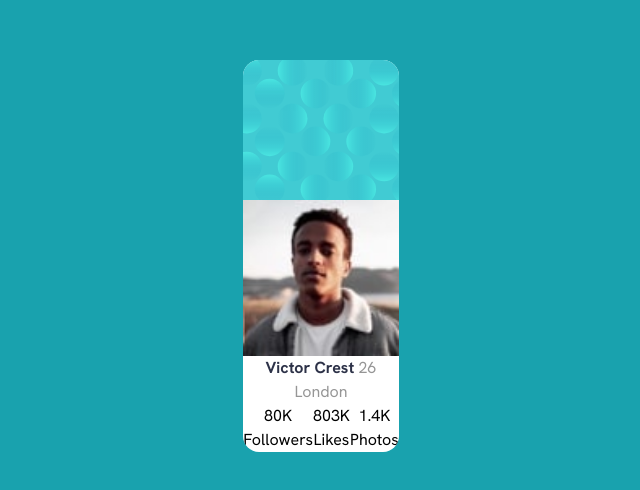
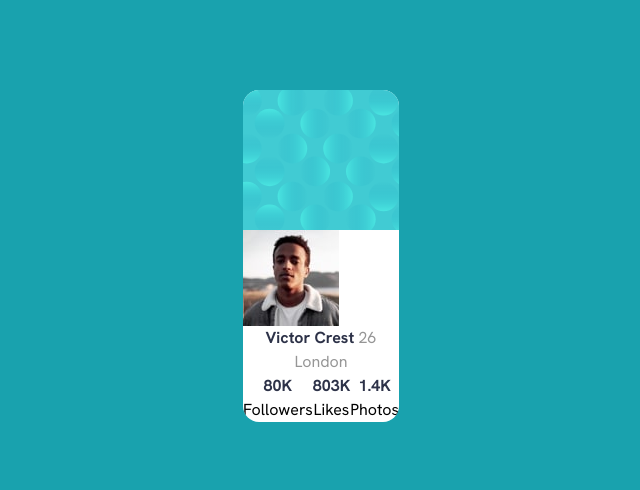
Before and after one commit to lost50U1/profile-card-component-main, a plain HTML site: page index.html in a window 1280 px wide. Shown: the part 144-634 px from the top of the page, without its empty margins (319-959 px from the left). Drawn offline with Linux system fonts and the light colour scheme.

Commit message:
final commit

```diff
--- a/index.html
+++ b/index.html
@@ -18,15 +18,18 @@
     <link rel="stylesheet" href="styles.css" />
   </head>
   <body>
-    <main>
+    <main class="card">
       <div class="banner"></div>
-      <img src="images/image-victor.jpg" alt="profile" />
+      <div class="avatar">
+        <img src="images/image-victor.jpg" alt="avatar" />
+      </div>
+
       <h1 id="name"><span class="blue">Victor Crest </span> 26</h1>
       <p>London</p>
       <div class="footer">
-        <span class="column"><span class="bold">80K</span> Followers</span>
-        <span class="column"><span class="bold">803K</span> Likes</span
-        ><span class="column"><span class="bold">1.4K</span> Photos</span>
+        <span class="column"><span class="blue big">80K</span> Followers</span>
+        <span class="column"><span class="blue big">803K</span> Likes</span
+        ><span class="column"><span class="blue big">1.4K</span> Photos</span>
       </div>
     </main>
   </body>
```
